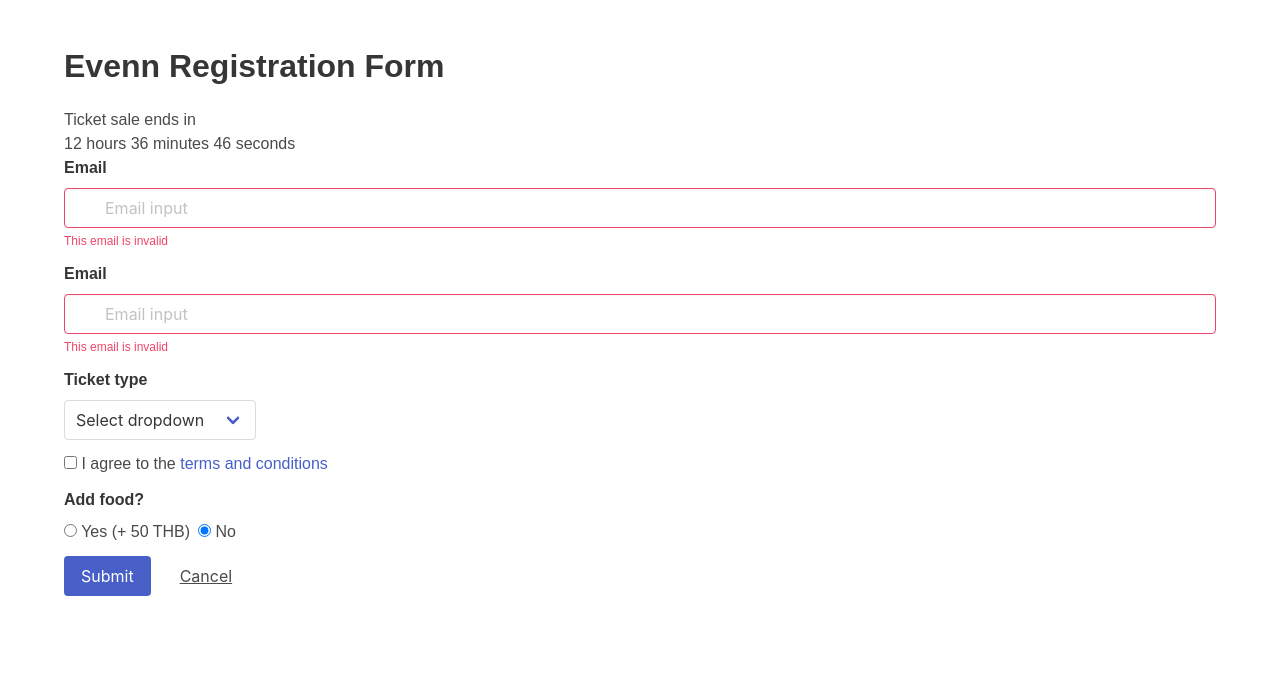
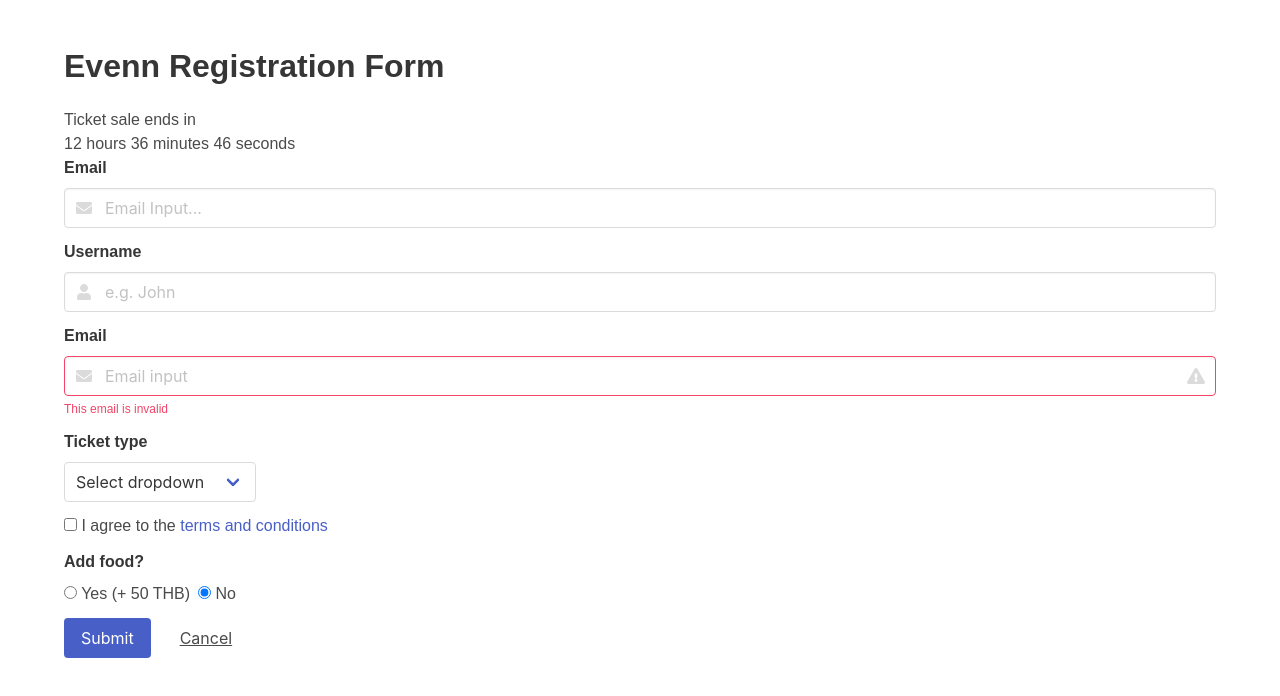
Before and after one commit to PanJ/evenn-kmutt, a React (Create React App) app: page / in a window 1280 px wide. Shown: the top 696 px of the page. Built offline with nearby package versions, Linux system fonts and the light colour scheme.

Commit message:
custom input

```diff
--- a/public/index.html
+++ b/public/index.html
@@ -1,5 +1,6 @@
 <!DOCTYPE html>
 <html lang="en">
+
 <head>
   <meta charset="utf-8">
   <meta name="viewport" content="width=device-width, initial-scale=1, shrink-to-fit=no">
@@ -21,6 +22,7 @@
     -->
   <title>React App</title>
 </head>
+
 <body>
   <noscript>
     You need to enable JavaScript to run this app.
@@ -36,5 +38,7 @@
       To begin the development, run `npm start` or `yarn start`.
       To create a production bundle, use `npm run build` or `yarn build`.
     -->
+  <script defer src="https://use.fontawesome.com/releases/v5.0.7/js/all.js"></script>
 </body>
+
 </html>
--- a/src/App.js
+++ b/src/App.js
@@ -41,7 +41,18 @@ class App extends Component {
           <h1 className="title">Evenn Registration Form</h1>
           <p>Ticket sale ends in</p>
           <p>{countdown}</p>
-          <Input />
+          <Input
+            type="email"
+            title="Email"
+            placeholder="Email Input..."
+            icon="fa-envelope"
+          />
+          <Input
+            type="text"
+            title="Username"
+            placeholder="e.g. John"
+            icon="fa-user"
+          />
           <div className="field">
             <label className="label">Email</label>
             <div className="control has-icons-left has-icons-right">
--- a/src/Input.js
+++ b/src/Input.js
@@ -2,20 +2,26 @@ import React from 'react'
 
 export default props => (
   <div className="field">
-    <label className="label">Email</label>
-    <div className="control has-icons-left has-icons-right">
+    <label className="label">{props.title}</label>
+    <div
+      className={`control has-icons-left ${
+        props.error ? 'has-icons-right' : ''
+      }`}
+    >
       <input
-        className="input is-danger"
-        type="email"
-        placeholder="Email input"
+        className={`input ${props.error ? 'is-danger' : ''}`}
+        type={props.type}
+        placeholder={props.placeholder}
       />
       <span className="icon is-small is-left">
-        <i className="fas fa-envelope" />
+        <i className={`fas ${props.icon}`} />
       </span>
-      <span className="icon is-small is-right">
-        <i className="fas fa-exclamation-triangle" />
-      </span>
+      {props.error && (
+        <span className="icon is-small is-right">
+          <i className="fas fa-exclamation-triangle" />
+        </span>
+      )}
     </div>
-    <p className="help is-danger">This email is invalid</p>
+    {props.error && <p className="help is-danger">{props.error}</p>}
   </div>
 )
```
Lines whose indentation alone changed are shown as unchanged.
